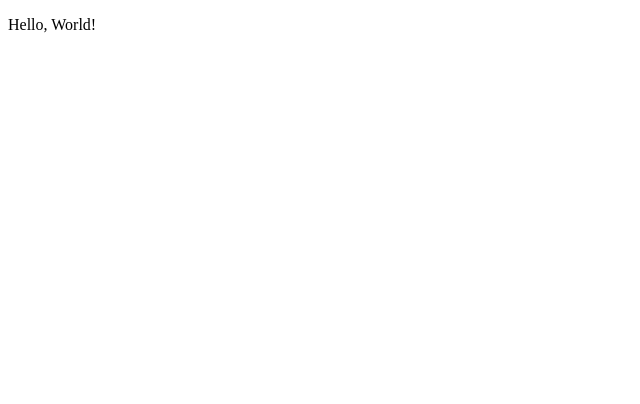
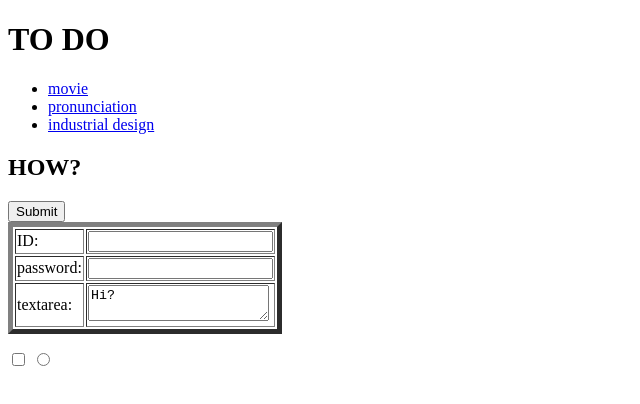
Before and after one commit to uzuo0o/uzuo0o, a plain HTML site: page index.html in a window 1280 px wide. Shown: the whole page, without its empty margins (0-640 px from the left). Drawn offline with Linux system fonts and the light colour scheme.

Commit message:
Update index.html

```diff
--- a/index.html
+++ b/index.html
@@ -6,7 +6,25 @@
 	<meta name="viewport" content="width=device-width, initial-scale=1.0">
 	<title>Portfolio</title>
 </head>
-<body>
-  <p>Hello, World!</p>
-</body>
+ <body>
+    <h1> TO DO</h1>
+    <ul>
+      <li><a href="https://ko.wikipedia.org/wiki/%EC%98%81%ED%99%94">movie</a></li>
+      <li><a href="https://ko.wikipedia.org/wiki/%EB%B0%9C%EC%9D%8C">pronunciation</a></li>
+      <li><a href="https://ko.wikipedia.org/wiki/%EC%82%B0%EC%97%85_%EB%94%94%EC%9E%90%EC%9D%B8">industrial design</a></li>
+    </ul>
+    <h2>HOW?</h2>
+    <table border=5>
+      <form>
+        <tr><td>ID:</td><td><input type="text" name="id"></td></tr>
+        <tr><td>password:</td><td><input type="text" name="pwd"></td></tr>
+        <tr><td>textarea:</td><td><textarea>Hi?</textarea></tr>
+        <input type="submit">
+      </form>
+    </table>
+
+    <p><input type="checkbox">
+      <input type="radio">
+    </p>
+  </body>
 </html>
```
